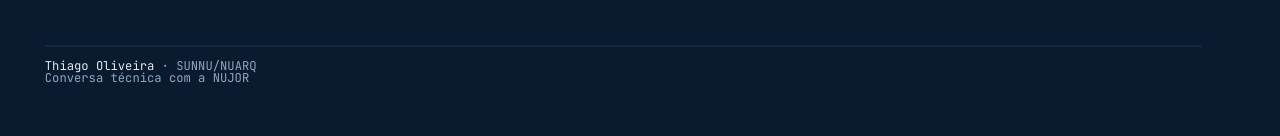
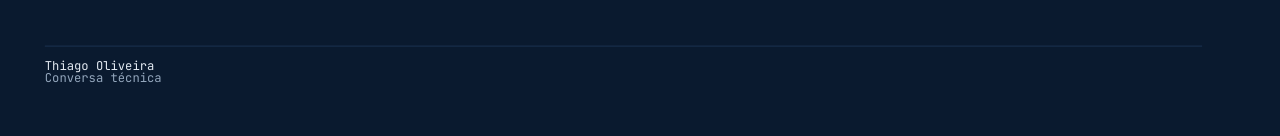
Before and after one commit to thisco/padroes-engenharia, a plain HTML site: page apresentacoes/harness-sdd/index.html in a window 1280 px wide. Shown: the part 437-573 px from the top of the page. Drawn offline with Linux system fonts and the light colour scheme; files whose address does not match are found by name.

Commit message:
docs(deck): capa, público e fontes sem o nome da organização

```diff
--- a/apresentacoes/harness-sdd/index.html
+++ b/apresentacoes/harness-sdd/index.html
@@ -3,7 +3,7 @@
 <head>
 <meta charset="utf-8">
 <meta name="viewport" content="width=device-width, initial-scale=1">
-<title>Harness, SDD e o repositório como fonte de verdade · NUJOR 2026</title>
+<title>Harness, SDD e o repositório como fonte de verdade · 2026</title>
 <link rel="stylesheet" href="../../vendor/reveal/reveal.min.css">
 <link rel="stylesheet" href="../../vendor/fonts/fonts.css">
 <link rel="stylesheet" href="tema.css">
@@ -16,8 +16,8 @@
   <h1>Harness, SDD e o repositório como fonte de verdade</h1>
   <p class="sub">Como construir software com agentes de IA sem perder a arquitetura no caminho, e por que o processo precisa continuar valendo quando a ferramenta muda.</p>
   <div class="assina">
-    <b>Thiago Oliveira</b> · SUNNU/NUARQ<br>
-    Conversa técnica com a NUJOR
+    <b>Thiago Oliveira</b><br>
+    Conversa técnica
   </div>
 </section>
 
--- a/apresentacoes/harness-sdd/tema.css
+++ b/apresentacoes/harness-sdd/tema.css
@@ -1,4 +1,4 @@
-/* ── Tema NUJOR ─────────────────────────────────────────────────────────────
+/* ── Tema do deck ─────────────────────────────────────────────────────────────
    A paleta carrega o argumento do deck:
      azul sólido  = mecanismo que bloqueia (código, fora do modelo)
      âmbar tracejado = orientação (texto, dentro do modelo)
```
Also changed, not shown: apresentacoes/harness-sdd/comparativo-harnesses.html (+1 -1 lines), 4 other files.
